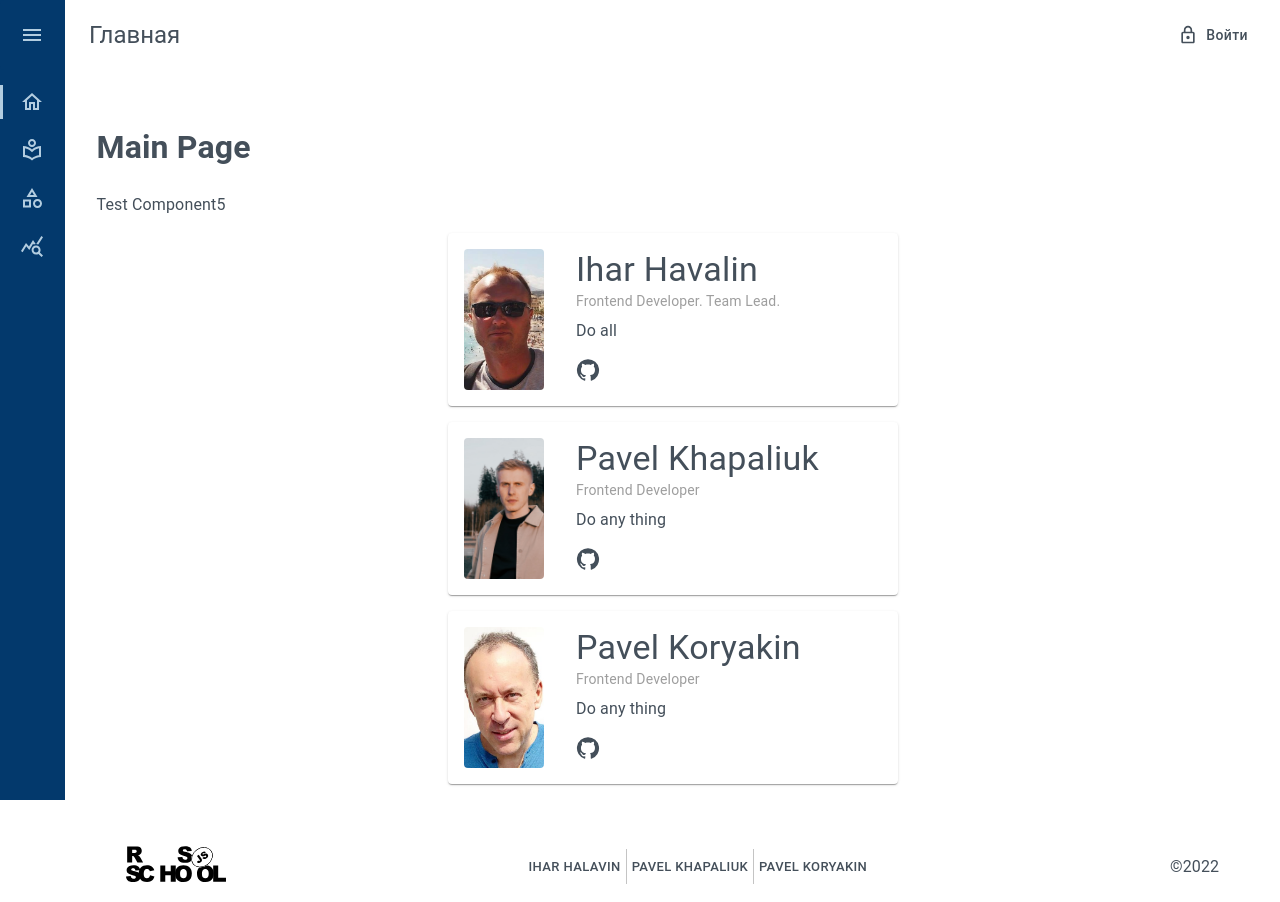
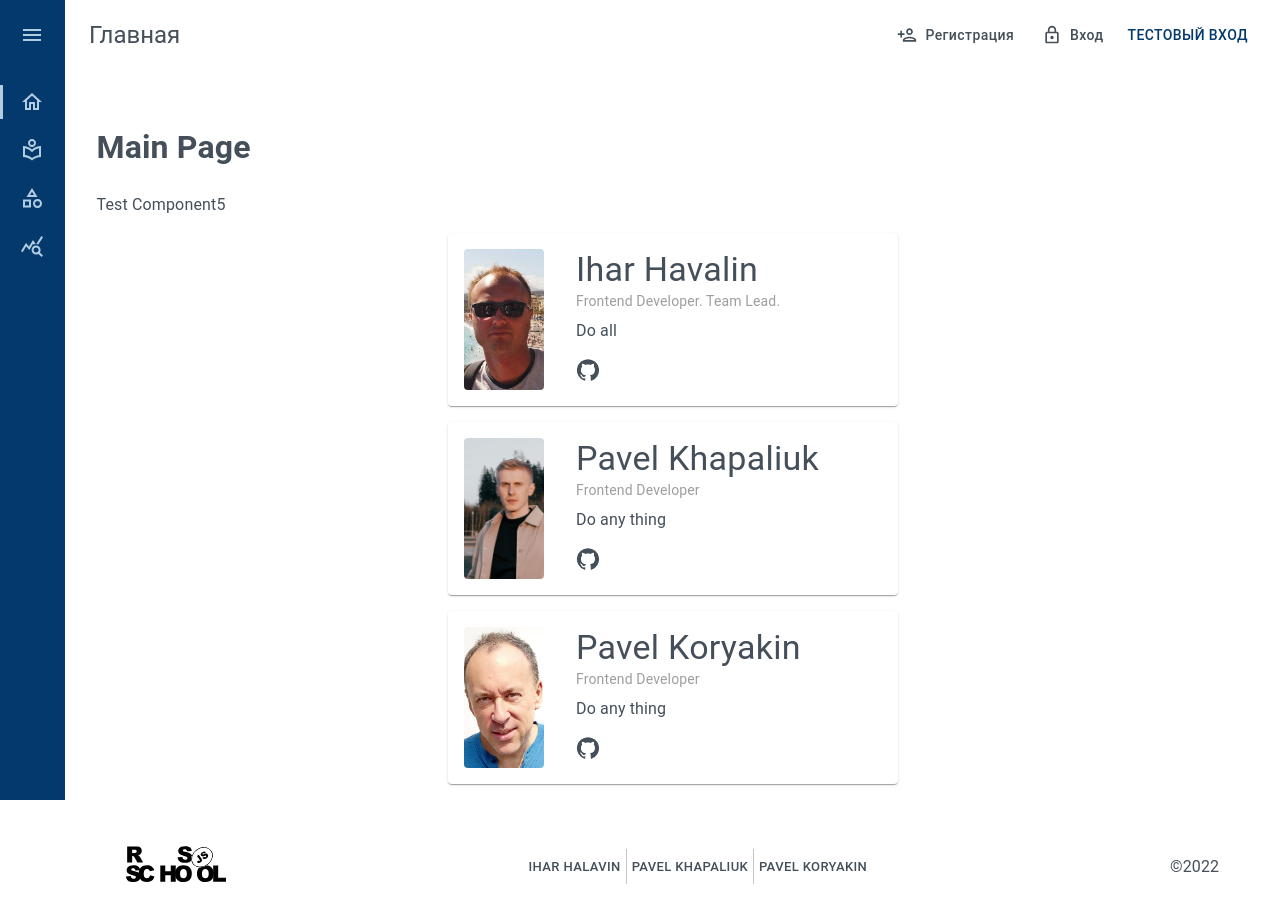
Before and after one commit to whityha/rslang, a React (Create React App) app: page / in a window 1280 px wide. Built offline with nearby package versions, Linux system fonts and the light colour scheme.

Commit message:
feat: modal form for reg/login

```diff
--- a/package.json
+++ b/package.json
@@ -18,6 +18,7 @@
     "axios": "^0.27.2",
     "react": "^18.2.0",
     "react-dom": "^18.2.0",
+    "react-hook-form": "^7.34.2",
     "react-redux": "^8.0.2",
     "react-router-dom": "^6.3.0",
     "react-scripts": "5.0.1",
--- a/src/layout/auth-block.tsx
+++ b/src/components/auth/auth-block.tsx
@@ -1,33 +1,23 @@
 import { Button } from '@mui/material';
 import { FC } from 'react';
-import LockOutlinedIcon from '@mui/icons-material/LockOutlined';
 import LockOpenOutlinedIcon from '@mui/icons-material/LockOpenOutlined';
-import { logout, testAuth } from '../redux/auth/slice';
-import useAsk from '../redux/confirm/use-ask';
-import { useAppDispatch, useAuth } from '../redux/hooks';
-import { toastSuccess } from '../redux/toast/slice';
+import { logout, testAuth } from '../../redux/auth/slice';
+import useAsk from '../../redux/confirm/use-ask';
+import { useAppDispatch, useAuth } from '../../redux/hooks';
+
+import LoginBlock from './login-block';
+import styles from './button-styles';
+import RegBlock from './reg-block';
+import { toastSuccess } from '../../redux/toast/slice';
 
 const AuthBlock: FC = () => {
   const auth = useAuth();
   const ask = useAsk();
   const dispatch = useAppDispatch();
 
-  const showAuthForm = () => {
-    dispatch(testAuth());
-    dispatch(toastSuccess('Вход выполнен успешно!'));
-  };
-
   const doLogout = async () => {
     const r = await ask('Вы действительно хотите выйти из аккаунта?');
     if (r) dispatch(logout());
-  };
-
-  const styles = {
-    color: 'text.primary',
-    textTransform: 'capitalize',
-    '&:hover': {
-      color: 'text.primary',
-    },
   };
 
   return (
@@ -50,13 +40,19 @@ const AuthBlock: FC = () => {
           </>
         )
         : (
-          <Button
-            onClick={() => showAuthForm()}
-            sx={styles}
-            startIcon={<LockOutlinedIcon />}
-          >
-            Войти
-          </Button>
+          <>
+            <RegBlock />
+            <LoginBlock />
+            <Button onClick={() => {
+              dispatch(testAuth());
+              dispatch(toastSuccess('Вход выполнен успешно!'));
+            }}
+            >
+              Тестовый вход
+
+            </Button>
+
+          </>
         )}
     </>
   );
--- /dev/null
+++ b/src/components/auth/button-styles.ts
@@ -0,0 +1,10 @@
+const styles = {
+  color: 'text.primary',
+  textTransform: 'capitalize',
+  m: 1,
+  '&:hover': {
+    color: 'text.primary',
+  },
+};
+
+export default styles;
--- /dev/null
+++ b/src/components/auth/login-block.tsx
@@ -0,0 +1,26 @@
+import { FC, useState } from 'react';
+import {
+  Button,
+} from '@mui/material';
+import LockOutlinedIcon from '@mui/icons-material/LockOutlined';
+import ModalForm from './modal-form';
+import styles from './button-styles';
+
+const LoginBlock: FC = () => {
+  const [modalVisible, setModalVisible] = useState(false);
+
+  return (
+    <>
+      <ModalForm visible={modalVisible} setVisible={setModalVisible} title="Вход" regMode={false} />
+      <Button
+        sx={styles}
+        onClick={() => setModalVisible(true)}
+        startIcon={<LockOutlinedIcon />}
+      >
+        Вход
+      </Button>
+    </>
+  );
+};
+
+export default LoginBlock;
--- /dev/null
+++ b/src/components/auth/modal-form.tsx
@@ -0,0 +1,82 @@
+import {
+  Button,
+  Dialog, DialogActions, DialogContent, DialogTitle, Stack, TextField,
+} from '@mui/material';
+import { FC } from 'react';
+import { Controller, SubmitHandler, useForm } from 'react-hook-form';
+
+type ModalProps = {
+  title: string;
+  visible: boolean;
+  setVisible: Function;
+  regMode: boolean;
+}
+
+interface IFormInputs {
+  name: string;
+  email: string;
+  password: string;
+
+}
+
+/*
+    // dispatch(testAuth());
+    // dispatch(toastSuccess('Вход выполнен успешно!'));
+*/
+
+const ModalForm: FC<ModalProps> = ({
+  title,
+  visible,
+  setVisible,
+  regMode,
+}) => {
+  const handleClose = () => {
+    setVisible(false);
+  };
+
+  const { handleSubmit, control } = useForm<IFormInputs>();
+  const onSubmit: SubmitHandler<IFormInputs> = (data) => console.log(data);
+
+  return (
+    <Dialog open={visible} onClose={handleClose}>
+      <DialogTitle>{title}</DialogTitle>
+      <form onSubmit={handleSubmit(onSubmit)}>
+        <DialogContent>
+          <Stack spacing={2}>
+            {regMode && (
+            <Controller
+              name="name"
+              control={control}
+              defaultValue=""
+              rules={{ required: true }}
+              render={({ field }) => <TextField fullWidth type="text" required label="Логин" {...field} />}
+            />
+            )}
+            <Controller
+              name="email"
+              control={control}
+              defaultValue=""
+              rules={{ required: true }}
+              render={({ field }) => <TextField fullWidth type="email" required label="E-mail" {...field} />}
+            />
+            <Controller
+              name="password"
+              control={control}
+              defaultValue=""
+              rules={{ required: true }}
+              render={({ field }) => <TextField fullWidth type="password" required label="Пароль" {...field} />}
+            />
+          </Stack>
+        </DialogContent>
+
+        <DialogActions>
+          <Button variant="text" onClick={handleClose}>Отмена</Button>
+          <Button variant="contained" type="submit">{title}</Button>
+        </DialogActions>
+      </form>
+
+    </Dialog>
+  );
+};
+
+export default ModalForm;
--- /dev/null
+++ b/src/components/auth/reg-block.tsx
@@ -0,0 +1,26 @@
+import { FC, useState } from 'react';
+import {
+  Button,
+} from '@mui/material';
+import PersonAddOutlinedIcon from '@mui/icons-material/PersonAddOutlined';
+import ModalForm from './modal-form';
+import styles from './button-styles';
+
+const RegBlock: FC = () => {
+  const [modalVisible, setModalVisible] = useState(false);
+
+  return (
+    <>
+      <ModalForm visible={modalVisible} setVisible={setModalVisible} title="Регистрация" regMode />
+      <Button
+        sx={styles}
+        onClick={() => setModalVisible(true)}
+        startIcon={<PersonAddOutlinedIcon />}
+      >
+        Регистрация
+      </Button>
+    </>
+  );
+};
+
+export default RegBlock;
--- a/src/layout/header.tsx
+++ b/src/layout/header.tsx
@@ -9,7 +9,7 @@ import {
   Typography,
 } from '@mui/material';
 import MenuIcon from '@mui/icons-material/Menu';
-import AuthBlock from './auth-block';
+import AuthBlock from '../components/auth/auth-block';
 
 const getTitle = (pathname: string): string => {
   switch (pathname) {
```
Also changed, not shown: 1 other file (tests, documents, lock files or other folders).
